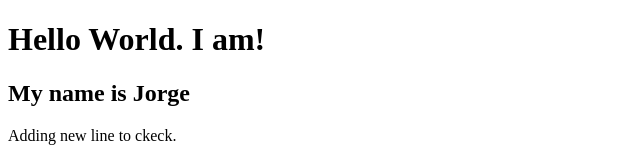
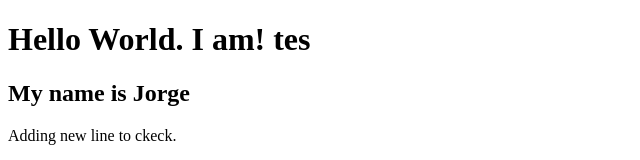
Before and after one commit to jnrsilva/k8s-train, a plain HTML site: page index.html in a window 1280 px wide. Shown: the top 160 px of the page, 0-640 px from the left. Drawn offline with Linux system fonts and the light colour scheme.

Commit message:
Update index.html

```diff
--- a/index.html
+++ b/index.html
@@ -7,7 +7,7 @@
     <title>jorgeapp</title>
 </head>
 <body>
-    <h1>Hello World. I am!</h1>
+    <h1>Hello World. I am! tes</h1>
     <h2>My name is Jorge</h2>
     <p>Adding new line to ckeck.</p>
     <img src="docker.jpg" alt="Image not loading">
```
